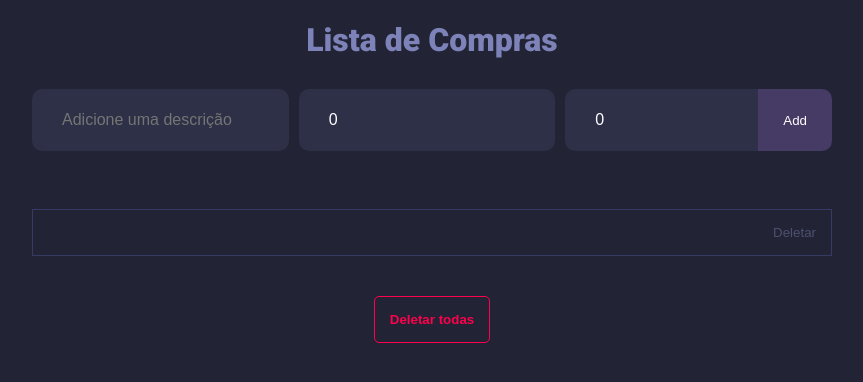
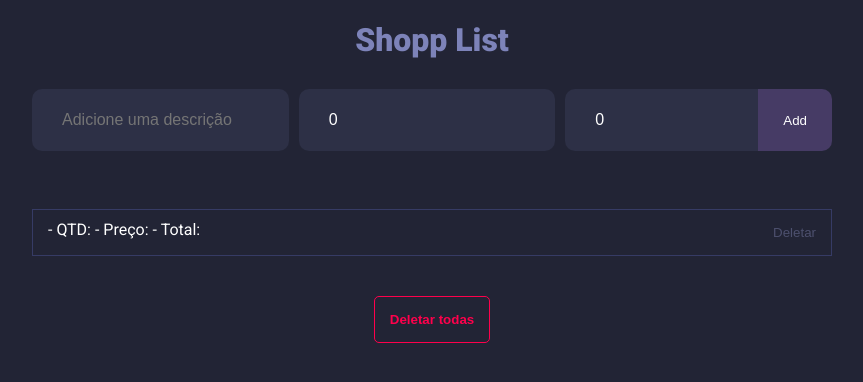
Before and after one commit to marcos-vieira-7/lista-de-tarefas, a React (Vite) app: page / in a window 1280 px wide. Shown: the top 382 px of the page, without its empty margins (208-1071 px from the left). Built offline with nearby package versions, Linux system fonts and the light colour scheme.

Commit message:
lista compras

```diff
--- a/src/ListaCompras.jsx
+++ b/src/ListaCompras.jsx
@@ -18,12 +18,25 @@ export default function TodoList(){
         localStorage.setItem('ListaCompra', JSON.stringify(lista));
     }, [lista])
 
+    useEffect(()=>{
+        calculaTotalItem();
+        console.log("segundo useEffect!");
+    }, [qtd, preco])
+
+    function calculaTotalItem(){
+        if(preco && qtd){
+            let precoFormatado = parseFloat(preco.replace(",", "."));
+            let total = qtd * precoFormatado;
+            setTotal(total);
+        }
+    }
+
     function adicionaItem(form){
         form.preventDefault();
         if(!descricao){
             return;
         }
-        setLista([...lista, {descricao: descricao, qtd: qtd, preco: preco, isCompleted: false}]);
+        setLista([...lista, {descricao: descricao, qtd: qtd, preco: preco, total: total, isCompleted: false}]);
         setDescricao("");
         setQtd("");
         setPreco("");
@@ -49,7 +62,7 @@ export default function TodoList(){
 
     return(
         <div>
-            <h1>Lista de Compras</h1>
+            <h1>Shopp List</h1>
             <form onSubmit={adicionaItem}>
                 <input
                 className="myInput"
@@ -90,7 +103,7 @@ export default function TodoList(){
                             <div
                                 key={index}
                                 className={item.isCompleted? "item completo": "item"}>
-                                <span onClick={()=>{clicou(index)}}>{item.descricao}</span>
+                                <span onClick={()=>{clicou(index)}}>{item.descricao} - QTD: {item.qtd} - Preço: {item.preco} - Total: {item.total}</span>
                                 <button className="del" onClick={()=>{deleta()}}>Deletar</button>
                             </div>
                         ))
```
